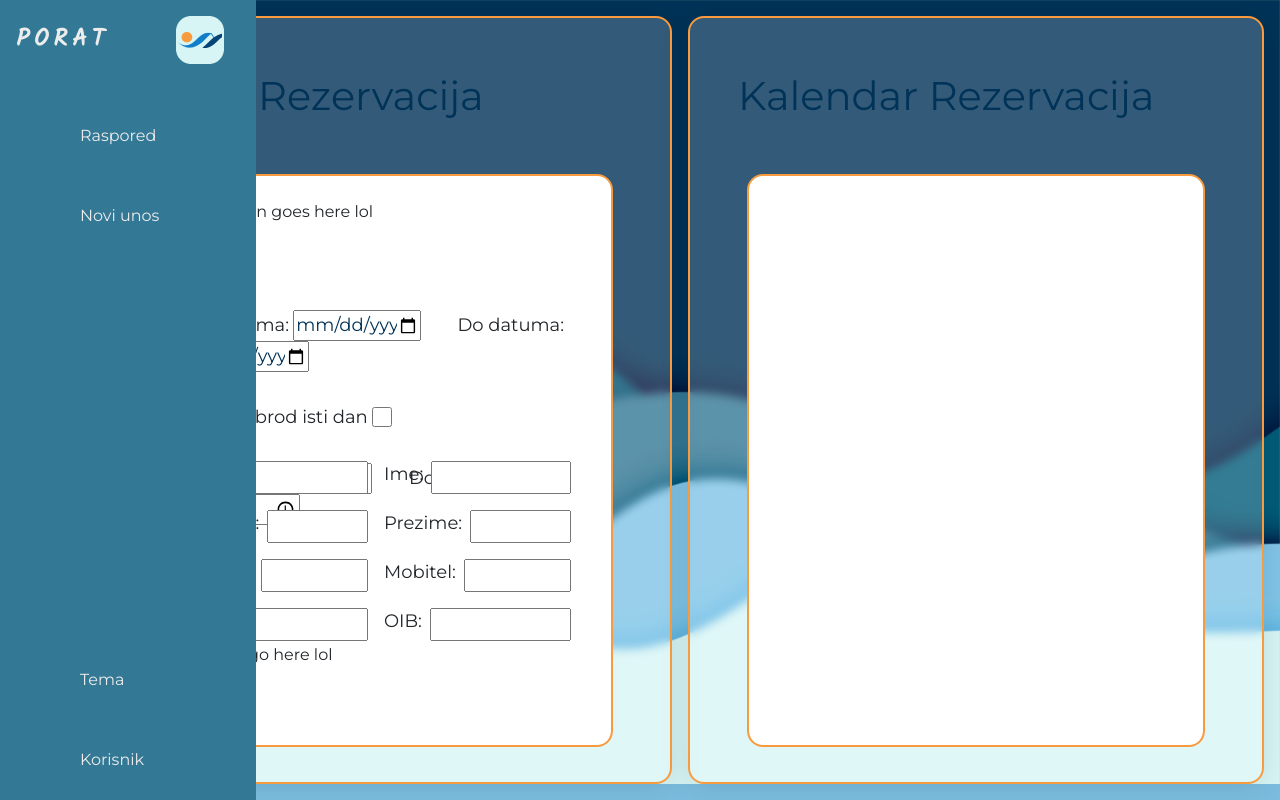
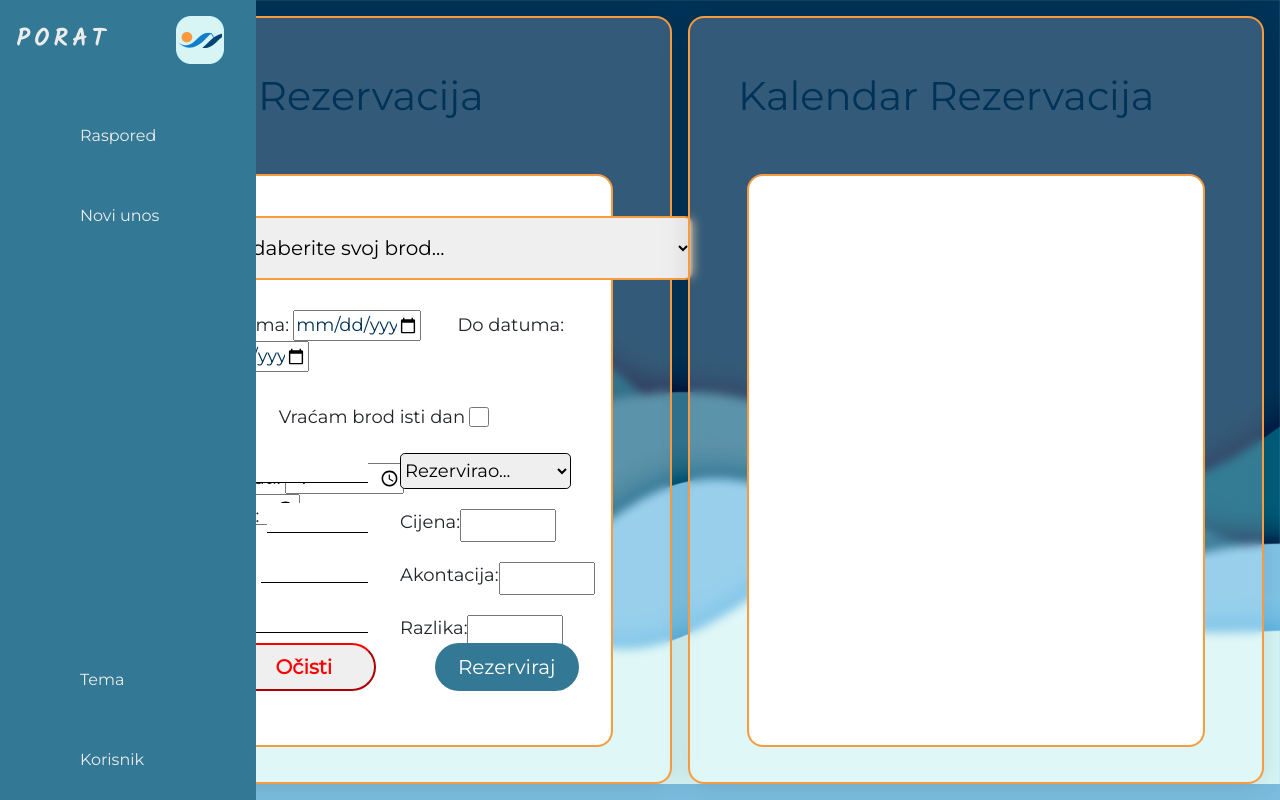
Before and after one commit to 0-bcda-0/porat-staff, a PHP site: page / in a window 1280 px wide. Run offline with PHP 8.4, Linux system fonts and the light colour scheme; some libraries are stand-ins or nearby versions.

Commit message:
GB-zavrsen addRes lijevi panel
Završen lijevi panel addReservation stranice, zasad neresponzivno.

```diff
--- a/addReservation/addReservation.css
+++ b/addReservation/addReservation.css
@@ -88,8 +88,27 @@ body{
   height: 100%;
 }
 
-.add-panel-left-content-dropdown{
-  height: 15%;
+/* main dropdown */
+
+.addBrodovi-dropdown-container{
+width: 100%;
+height: 15%;
+padding-top: 1rem;
+}
+
+#addBrodovi-dropdown{
+  width: 30rem;
+  height: 4rem;
+  padding: 1rem;
+  margin-left: 2rem;
+  font-size: 20px;
+  border-color: #F89B3E;
+  border-width: 2px;
+  border-radius: 0.5rem;
+}
+
+#addBrodovi-dropdown > option{
+  font-size: 20px;
 }
 
 /* - TOP CONTENT ZA LIJEVI PANEL - */
@@ -122,11 +141,16 @@ body{
 
 .add-radio-button-container{
   padding-top: 2rem;
+  text-align: center;
 }
 
 .add-time-input-container{
   padding-top: 2rem;
   font-size: 18px;
+}
+
+.add-time-input-container > label{
+  margin-left: 2rem;
 }
 
 #addreserv-vrijeme-od{
@@ -154,7 +178,8 @@ body{
 }
 
 .add-panel-left-content-bottom-left-side > div{
-  padding-top: 1rem;
+  padding-bottom: 0.75rem;
+  padding-top: 0.5rem;
   display: flex;
 }
 
@@ -163,6 +188,10 @@ body{
   width:100%;
   margin-right: 1rem;
   margin-left: 0.5rem;
+  border-top: none;
+  border-left: none;
+  border-right:none;
+  border-bottom: 1.5px solid black;
 }
 
 
@@ -171,10 +200,10 @@ body{
 }
 
 .add-panel-left-content-bottom-right-side > div{
-  padding-top: 1rem;
+  padding-bottom: 0.75rem;
+  padding-top: 0.5rem;
   display: flex;
 }
-
 
 .add-panel-left-content-bottom-right-side > div > input{
   width:100%;
@@ -182,12 +211,87 @@ body{
   margin-left: 0.5rem;
 }
 
+/* mali dropdown */
+
+.addDjelatnici-dropdown-container{
+  width: 100%;
+  }
+
+#addDjelatnici-dropdown{
+  width: 100%;
+  margin: 0 1rem;
+  height: 2.25rem;
+  font-size: 1.125rem;
+  border-color: #000000;
+  border-width: 1.5px;
+  border-radius: 0.3rem;
+}
+
+#addDjelatnici-dropdown > option{
+  font-size: 18px;
+}
+
+#addInput-cijena{
+  width: 6rem;
+  margin: 0 2rem 0 auto;
+  text-align: center;
+}
+
+#addInput-akontacija{
+  width: 6rem;
+  margin: 0 2rem 0 auto;
+  text-align: center;
+}
+
+#addInput-razlika{
+  width: 6rem;
+  margin: 0 2rem 0 auto;
+  text-align: center;
+}
+
+.add-input-bottomright-container > label{
+ margin-left: 1rem;
+}
+
 /* - BUTTONI ZA LIJEVI PANEL - */
 
 .add-panel-left-content-buttons{
   height: 15%;
+  display: flex;
 }
 
+.add-button-half{
+  width: 50%;
+}
+
+.add-button-container{
+  width: 100%;
+}
+
+.add-button-container > button{
+  width: 9rem;
+  height: 3rem;
+}
+
+.add-button-ocisti{
+  margin-left: 25%;
+  margin-right: auto;
+  font-size: 1.25rem;
+  color: red;
+  font-weight: bolder;
+  border-color: red;
+  border-radius: 1.5rem;
+}
+
+.add-button-rezerviraj{
+  margin-left: 25%;
+  margin-right: auto;
+  background-color: #337895;
+  color: white;
+  font-size: 1.25rem;
+  border-radius: 1.5rem;
+  border: none;
+}
 
 /* ---- KALENDAR ---- */
 
@@ -196,6 +300,7 @@ body{
   height: 100%;
 }
 
+.show {display:block;}
 
 /*
 .glass-left{
--- a/addReservation/index.html
+++ b/addReservation/index.html
@@ -1,7 +1,6 @@
 <main  id="blur">
   <div class="spacer"></div>
   <div class="add-glass-container">
-
     <!--LIJEVI DIO-->
     <div class="add-glass-left">
 
@@ -14,10 +13,19 @@
       <div class="add-panel-left">
         <div class="add-panel-left-content">
           <!-- dropdown -->
-          <div class="add-panel-left-content-dropdown">
-            Dropdown goes here lol
+          <div class="addBrodovi-dropdown-container">
+            <select id="addBrodovi-dropdown">
+              <option value="odaberi">Odaberite svoj brod...</option>
+              <option value="orca">Orca</option>
+              <option value="shark">Shark</option>
+              <option value="dolphin">Dolphin</option>
+              <option value="barracuda">Barracuda</option>
+            </select>
           </div>
-          <!-- content-top -->
+
+        <!-- content-top -->
+
+
           <div class="add-panel-left-content-top">
 
             <div class="add-inputs-top">
@@ -40,9 +48,12 @@
             </div>
 
           </div>
+
           <!-- content-bottom -->
+
           <div class="add-panel-left-content-bottom">
 
+            <!-- lijeva strana bottom contenta -->
             <div class="add-panel-left-content-bottom-left-side">
               <div>
                 <label for="add-input-ime">Ime: </label>
@@ -62,33 +73,50 @@
               </div>
             </div>
 
+              <!-- desna strana bottom contenta -->
             <div class="add-panel-left-content-bottom-right-side">
-              <div>
-                <label for="add-input-ime">Ime: </label>
-                <input type="text" id="add-input-ime">
+              <div class="addDjelatnici-dropdown-container">
+                <select id="addDjelatnici-dropdown">
+                  <option value="odaberi">Rezervirao...</option>
+                  <option value="orca">Jan Jurjec</option>
+                  <option value="shark">Goran Bratoš</option>
+                  <option value="dolphin">Cohinator 3000</option>
+                  <option value="barracuda">Barack Obama</option>
+                </select>
               </div>
-              <div>
-                <label for="add-input-prezime">Prezime: </label>
-                <input type="text" id="add-input-prezime">
+              <div class="add-input-bottomright-container">
+                <label for="addInput-cijena">Cijena: </label>
+                <input type="text" id="addInput-cijena">
               </div>
-              <div>
-                <label for="add-input-mobitel">Mobitel: </label>
-                <input type="text" id="add-input-mobitel">
+              <div class="add-input-bottomright-container">
+                <label for="addInput-akontacija">Akontacija: </label>
+                <input type="text" id="addInput-akontacija">
               </div>
-              <div>
-                <label for="add-input-oib">OIB: </label>
-                <input type="text" id="add-input-oib">
+              <div class="add-input-bottomright-container">
+                <label for="addInput-razlika">Razlika: </label>
+                <input type="text" id="addInput-razlika">
               </div>
             </div>
 
           </div>
+
           <!-- buttoni -->
+
           <div class="add-panel-left-content-buttons">
-            buttons go here lol
+            <div class="add-button-half">
+              <div class="add-button-container">
+                <button class="add-button-ocisti">Očisti</button>
+              </div>
+            </div>
+            <div class="add-button-half">
+              <div class="add-button-container">
+                <button class="add-button-rezerviraj">Rezerviraj</button>
+              </div>
+            </div>
           </div>
         </div>
+
       </div>
-
     </div>
 
       <!--DESNI DIO-->
```
Also changed, not shown: addReservation/arrow.png (added).
